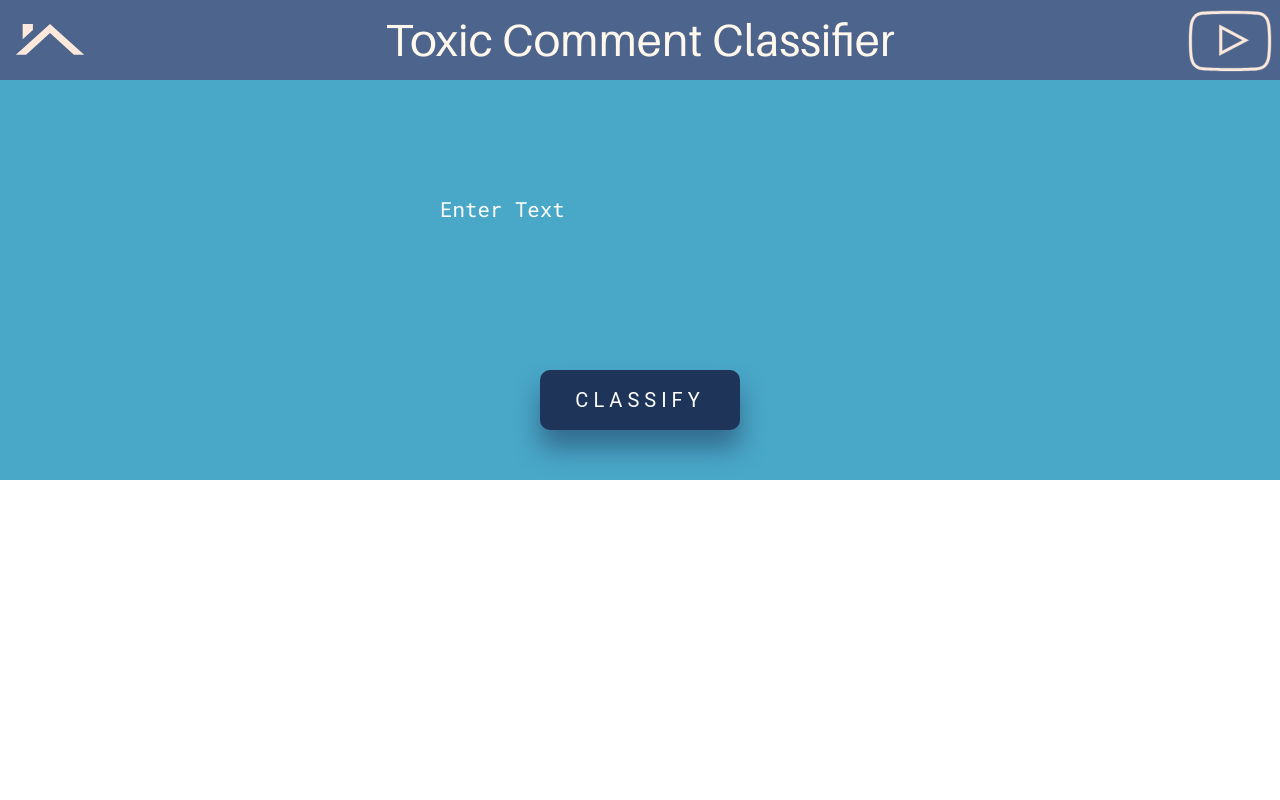
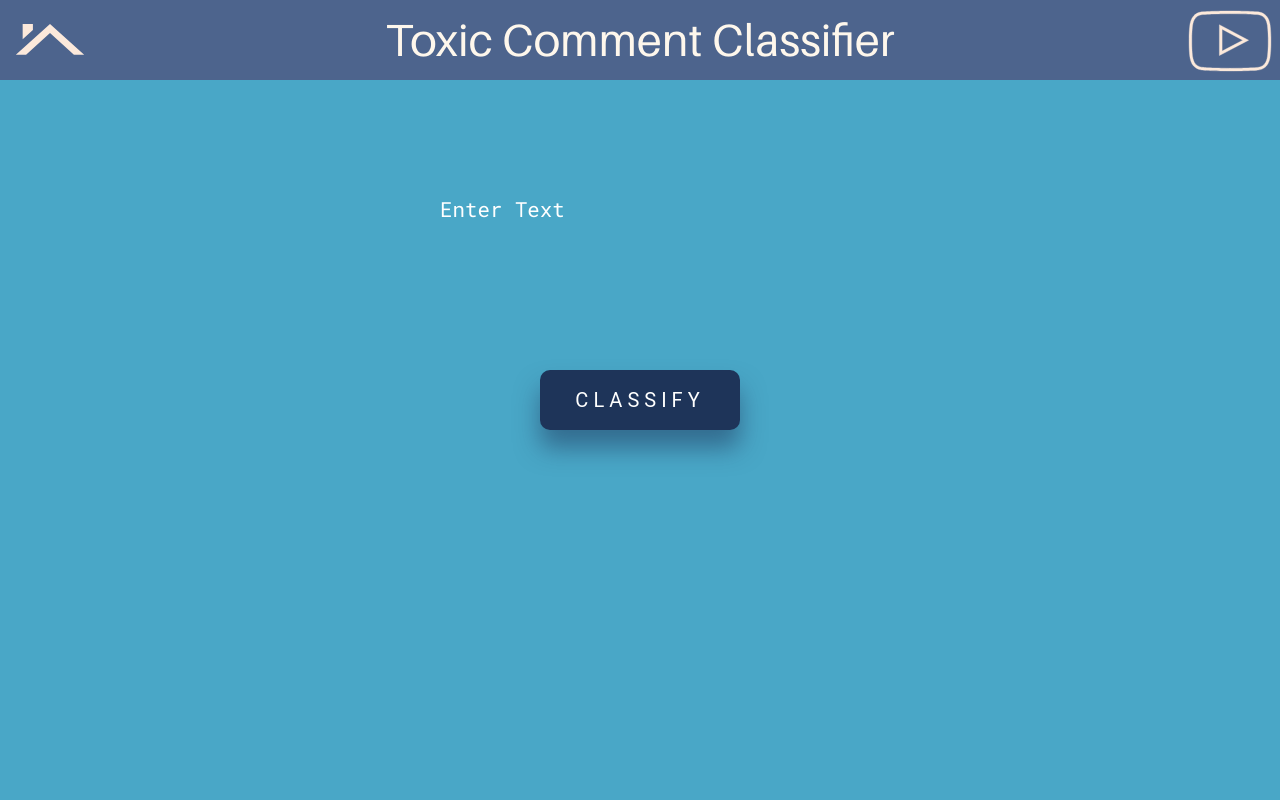
Before and after one commit to uzair07/clasify_toxic_comments, a Flask app: page / in a window 1280 px wide. Run offline with Flask 2, Linux system fonts and the light colour scheme; some libraries are stand-ins or nearby versions.

Commit message:
Changed background colour

```diff
--- a/static/style.css
+++ b/static/style.css
@@ -1,5 +1,5 @@
 @charset "UTF-8";
-html, body { height: 100%; padding: 0; margin: 0; }
+html, body { background-color: #49a7c7; height: 100%; padding: 0; margin: 0; }
 #div1 {
     background: #4d648d ;
     width: 100%;
```
